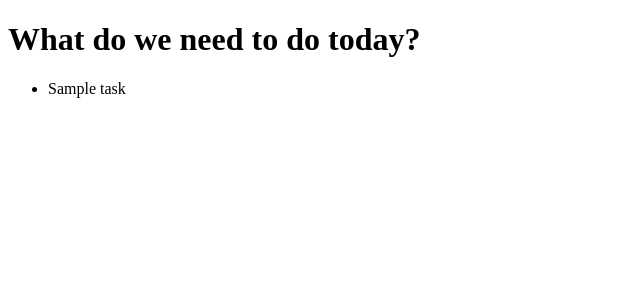
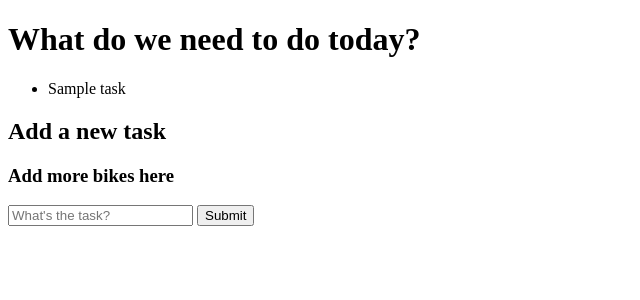
Before and after one commit to RichVelo/todo_list, a PHP site: template templates/index.php in a window 1280 px wide. Shown: the top 300 px of the page, without its empty margins (0-640 px from the left). Run offline with PHP 8.4, Linux system fonts and the light colour scheme; the template is opened without the code that fills it: most values are stand-ins (such as "Sample title", 1, 10 or a date in 2020).

Commit message:
added form for new task to index add task model base altered dependencies to help all tasks work...

```diff
--- a/app/dependencies.php
+++ b/app/dependencies.php
@@ -33,7 +33,6 @@ return function (ContainerBuilder $containerBuilder) {
         return $renderer;
     };
     $container['taskListModel'] = DI\factory('\App\Factories\TaskListModelFactory');
-
     $container['taskListPageController'] = DI\factory('\App\Factories\TaskListPageControllerFactory');
 
     $containerBuilder->addDefinitions($container);
--- a/templates/index.php
+++ b/templates/index.php
@@ -8,7 +8,10 @@
     <title>To-Do List</title>
 </head>
 <body>
+    <header>
         <h1>What do we need to do today?</h1>
+    </header>
+    <main>
         <ul>
             <?php
 
@@ -17,5 +20,16 @@
             }
             ?>
         </ul>
+        <section class="newBike">
+            <h2>Add a new task</h2>
+            <h3>Add more bikes here</h3>
+            <div>
+                <form method="POST" action="./index.php">
+                    <input class="newTask" name="taskTitle" placeholder="What's the task?">
+                    <input class="submit" type="submit" value="Submit">
+                </form>
+            </div>
+        </section>
+    </main>
 </body>
 </html>
```
Also changed, not shown: src/Models/AddTaskModel.php (added, +19 -0 lines). Lines whose indentation alone changed are shown as unchanged.
